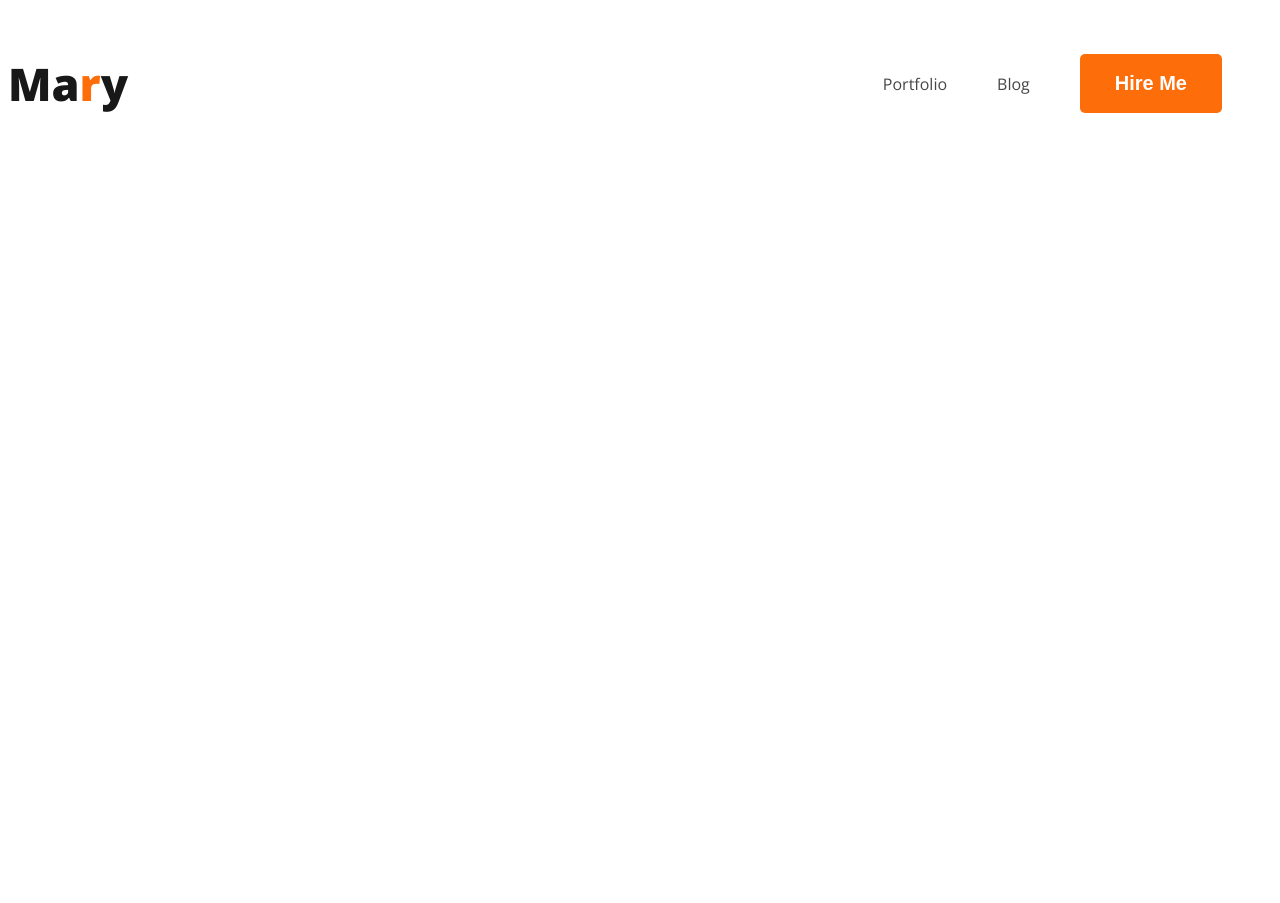
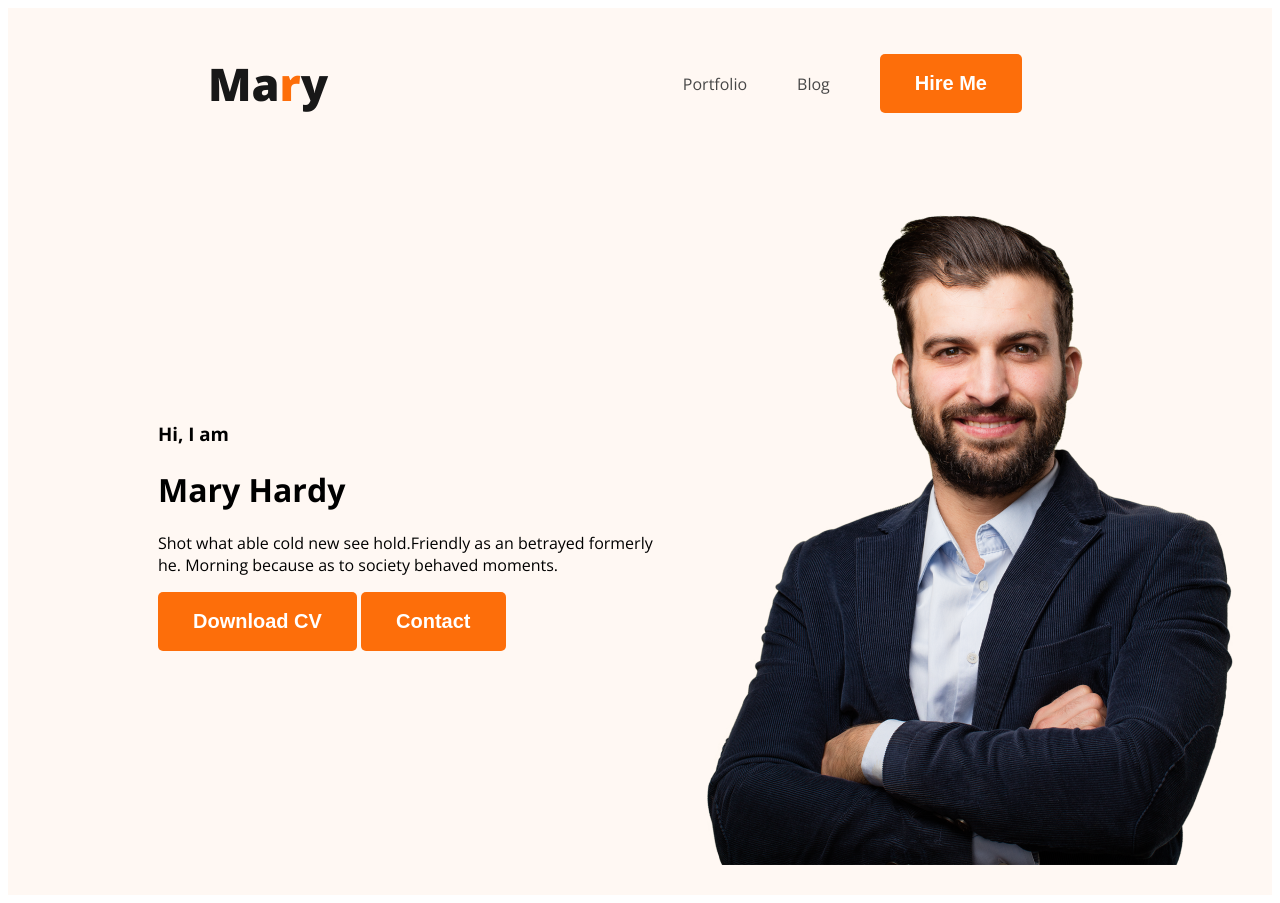
Before and after one commit to MonjurulAsif/web-developer-portfolio, a plain HTML site: page index.html in a window 1280 px wide. Before the commit the page ends 800 px from the top, so only its background shows below. Drawn offline with nearby package versions, Linux system fonts and the light colour scheme.

Commit message:
added picture

```diff
--- a/index.html
+++ b/index.html
@@ -19,6 +19,16 @@
                 <li><button class="btn-primary">Hire Me</button></li>
             </ul>
         </nav>
+        <div class="banner">
+            <div class="banner-content">
+                <h3 class="banner-greeting">Hi, I  am</h3>
+                <h1 class="banner-tittle">Mary Hardy</h1>
+                <p>Shot what able cold new see hold.Friendly as an betrayed formerly he. Morning because as to society behaved moments.</p>
+                <button class="btn-primary">Download CV</button>
+                <button class="btn-primary">Contact</button>
+            </div>
+            <img class="profile-pic" src="images/hardy.png" alt="">
+        </div>
     </header>
     <main>
 
--- a/styles/portfolio.css
+++ b/styles/portfolio.css
@@ -23,6 +23,7 @@ nav {
     display: flex;
     justify-content: space-between;
     align-items: center;
+    margin: 0 200px;
 }
 
 .nav-tittle {
@@ -46,3 +47,19 @@ nav a {
     text-decoration: none;
     color: #474747;
 }
+
+/* header related style */
+header {
+    background: #FFF8F3;
+}
+
+.banner {
+    padding: 30px 30px 30px 150px;
+    display: flex;
+    align-items: center;
+}
+
+.banner .profile-pic {
+    width: 584px;
+
+}
```
